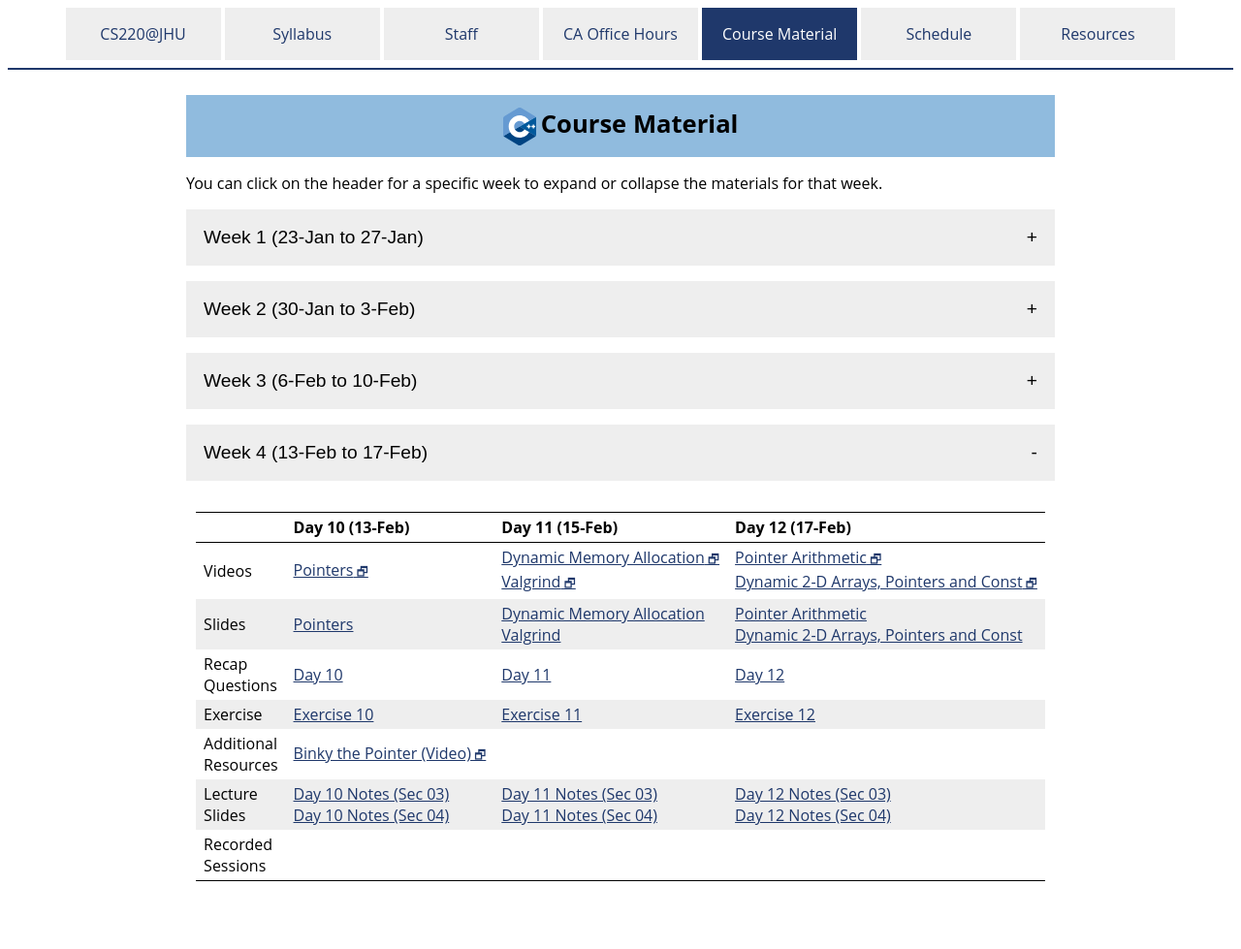
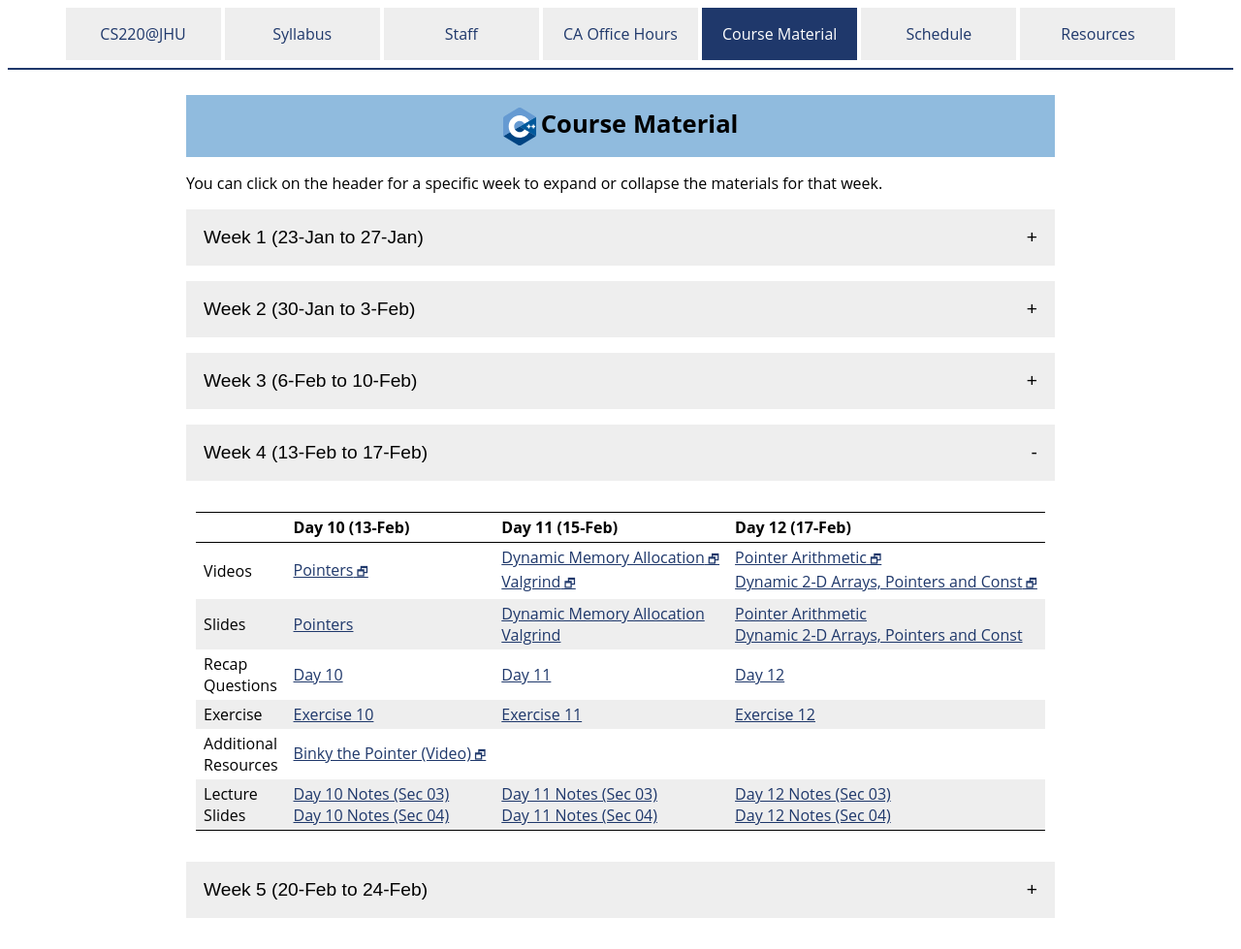
Before and after one commit to vivek-booshan/cs220-sp23, a Jekyll site: the page built from material.md, in a window 1280 px wide. Shown: the whole page at 97% size. Built offline with Jekyll 4.4.1, drawn with Linux system fonts in a browser that asks for light colours; before the commit the page ends 941 px from its top, so only the background shows below that.

Commit message:
post week 5 materials

```diff
--- a/gen_materials_page.rb
+++ b/gen_materials_page.rb
@@ -281,7 +281,7 @@ EOF4
     ['Exercise', 'Exercise'],
     ['Resource', 'Additional<br>Resources'],
     ['LectureSlides', 'Lecture<br>Slides'],
-    ['Recording', 'Recorded<br>Sessions']
+    #['Recording', 'Recorded<br>Sessions']
   ].each do |pair|
     type = pair[0]
     row_name = pair[1]
--- a/material.md
+++ b/material.md
@@ -66,12 +66,6 @@ the materials for that week.
       <td><a href='slides/notes/sp23_day02_sec03.pdf'>Day 02 notes (Sec 03)</a><br><a href='slides/notes/sp23_day02_sec04.pdf'>Day 02 notes (Sec 04)</a></td>
       <td><a href='slides/notes/sp23_day03_sec03.pdf'>Day 03 notes (Sec 03)</a><br><a href='slides/notes/sp23_day03_sec04.pdf'>Day 03 notes (Sec 04)</a></td>
     </tr>
-    <tr>
-      <td>Recorded<br>Sessions</td>
-      <td></td>
-      <td></td>
-      <td></td>
-    </tr>
   </tbody>
 </table>
 </div>
@@ -122,12 +116,6 @@ the materials for that week.
       <td><a href='slides/notes/sp23_day04_sec03.pdf'>Day 04 Notes (Sec 03)</a><br><a href='slides/notes/sp23_day04_sec04.pdf'>Day 04 Notes (Sec 04)</a></td>
       <td><a href='slides/notes/sp23_day05_sec03.pdf'>Day 05 Notes (Sec 03)</a><br><a href='slides/notes/sp23_day05_sec04.pdf'>Day 05 Notes (Sec 04)</a></td>
       <td><a href='slides/notes/sp23_day06_sec03.pdf'>Day 06 Notes (Sec 03)</a><br><a href='slides/notes/sp23_day06_sec04.pdf'>Day 06 Notes (Sec 04)</a></td>
-    </tr>
-    <tr>
-      <td>Recorded<br>Sessions</td>
-      <td></td>
-      <td></td>
-      <td></td>
     </tr>
   </tbody>
 </table>
@@ -180,12 +168,6 @@ the materials for that week.
       <td><a href='slides/notes/sp23_day08_sec03.pdf'>Day 08 Notes (Sec 03)</a><br><a href='slides/notes/sp23_day08_sec04.pdf'>Day 08 Notes (Sec 04)</a></td>
       <td><a href='slides/notes/sp23_day09_sec03.pdf'>Day 09 Notes (Sec 03)</a><br><a href='slides/notes/sp23_day09_sec04.pdf'>Day 09 Notes (Sec 04)</a></td>
     </tr>
-    <tr>
-      <td>Recorded<br>Sessions</td>
-      <td></td>
-      <td></td>
-      <td></td>
-    </tr>
   </tbody>
 </table>
 </div>
@@ -237,8 +219,53 @@ the materials for that week.
       <td><a href='slides/notes/sp23_day11_sec03.pdf'>Day 11 Notes (Sec 03)</a><br><a href='slides/notes/sp23_day11_sec04.pdf'>Day 11 Notes (Sec 04)</a></td>
       <td><a href='slides/notes/sp23_day12_sec03.pdf'>Day 12 Notes (Sec 03)</a><br><a href='slides/notes/sp23_day12_sec04.pdf'>Day 12 Notes (Sec 04)</a></td>
     </tr>
+  </tbody>
+</table>
+</div>
+<button type="button" id="week_5_toggle" class="week_control_button">Week 5 (20-Feb to 24-Feb)</button>
+<div id="week_5" class="collapsible">
+<table>
+  <thead>
     <tr>
-      <td>Recorded<br>Sessions</td>
+      <th></th>
+      <th>Day 13 (20-Feb)</th>
+      <th>Day 14 (22-Feb)</th>
+      <th>Day 15 (24-Feb)</th>
+    </tr>
+  </thead>
+  <tbody>
+    <tr>
+      <td>Videos</td>
+      <td><a class='external' target='_blank' href='https://jh.hosted.panopto.com/Panopto/Pages/Viewer.aspx?id=6fa78f1f-431c-40ea-95e2-ae230027a663'>Lifetime/Scope</a><br><a class='external' target='_blank' href='https://jh.hosted.panopto.com/Panopto/Pages/Viewer.aspx?id=81f128ab-96f2-433e-b770-ae230027a5f4'>Structs</a><br><a class='external' target='_blank' href='https://jh.hosted.panopto.com/Panopto/Pages/Viewer.aspx?id=e02cd998-bfde-4c4a-977a-ae23002791e7'>Random number generation</a></td>
+      <td><a class='external' target='_blank' href='https://jh.hosted.panopto.com/Panopto/Pages/Viewer.aspx?id=9a428f88-2a13-420b-b008-ae230027a35f'>Binary file I/O</a><br><a class='external' target='_blank' href='https://jh.hosted.panopto.com/Panopto/Pages/Viewer.aspx?id=373770ad-6472-4b72-b789-ae230027a246'>Bitwise operations</a></td>
+      <td><a class='external' target='_blank' href='https://jh.hosted.panopto.com/Panopto/Pages/Viewer.aspx?id=9ce56b92-a382-468f-8c9e-ae230027a1af'>Number representation, type conversion/casting</a></td>
+    </tr>
+    <tr>
+      <td>Slides</td>
+      <td><a href='slides/day13_lifetime_scope.pdf'>Lifetime/Scope</a><br><a href='slides/day13_struct_type.pdf'>Structs</a><br><a href='slides/day13_random_numbers.pdf'>Random number generation</a></td>
+      <td><a href='slides/day14_binary_file_io.pdf'>Binary file I/O</a><br><a href='slides/day14_bitwise_operations.pdf'>Bitwise operations</a></td>
+      <td><a href='slides/day15_number_rep_type_conversions.pdf'>Number representation, type conversion/casting</a></td>
+    </tr>
+    <tr>
+      <td>Recap<br>Questions</td>
+      <td><a href='questions/day13.html'>Day 13</a></td>
+      <td><a href='questions/day14.html'>Day 14</a></td>
+      <td><a href='questions/day15.html'>Day 15</a></td>
+    </tr>
+    <tr>
+      <td>Exercise</td>
+      <td><a href='exercise/ex13.html'>Exercise 13</a></td>
+      <td><a href='exercise/ex14.html'>Exercise 14</a></td>
+      <td><a href='exercise/ex15.html'>Exercise 15</a></td>
+    </tr>
+    <tr>
+      <td>Additional<br>Resources</td>
+      <td></td>
+      <td></td>
+      <td></td>
+    </tr>
+    <tr>
+      <td>Lecture<br>Slides</td>
       <td></td>
       <td></td>
       <td></td>
```
Also changed, not shown: material-future.csv (+0 -18 lines), material.csv (+18 -0 lines).
